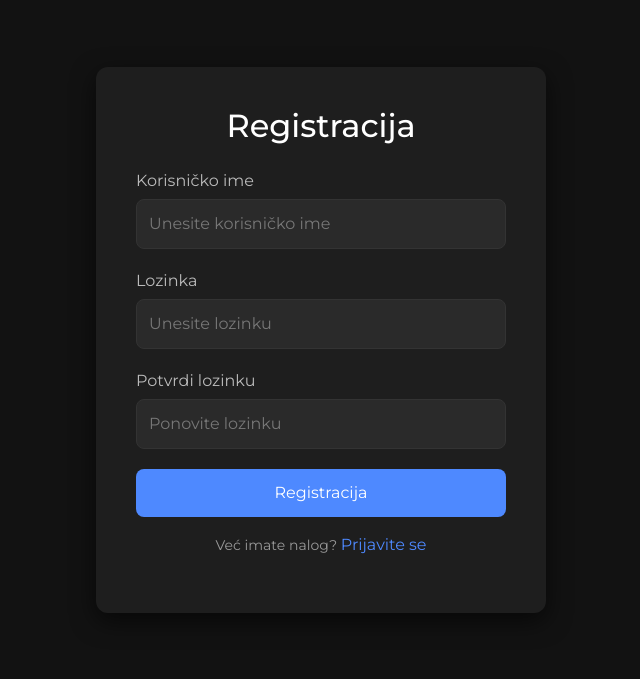
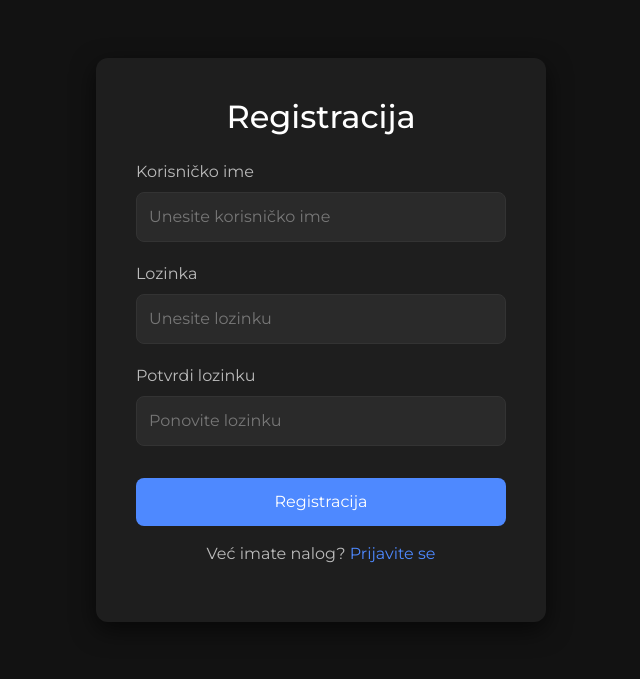
Before and after one commit to didy13/WeFinance, a Node server app: page /register in a window 1280 px wide. Shown: the part 101-780 px from the top of the page, without its empty margins (319-959 px from the left). Run offline with Node 20, Linux system fonts and the light colour scheme.

Commit message:
Popravljene sitne greske na /register stranici, kao i na .login stranici

```diff
--- a/public/style/index.css
+++ b/public/style/index.css
@@ -39,7 +39,7 @@ nav {
     filter: invert(1);
 }
 
-/* Login */
+/* Prijava */
 .login-container {
     display: flex;
     justify-content: center;
@@ -59,16 +59,16 @@ nav {
     margin-bottom: 1.5rem;
     color: white;
 }
-.input-group {
+.login-input-group {
     margin-bottom: 1.25rem;
     text-align: left;
 }
-.input-group label {
+.login-input-group label {
     display: block;
     margin-bottom: 0.5rem;
     color: #bbbbbb;
 }
-.input-group input {
+.login-input-group input {
     width: 100%;
     padding: 0.75rem;
     border: 1px solid #333;
@@ -76,10 +76,10 @@ nav {
     background: #2a2a2a;
     color: white;
 }
-.input-group input::placeholder {
+.login-input-group input::placeholder {
     color: #777;
 }
-.btn-prijava {
+.btn-login {
     width: 100%;
     padding: 0.75rem;
     margin-top: 0.75rem;
@@ -90,7 +90,7 @@ nav {
     cursor: pointer;
     transition: background 0.3s ease;
 }
-.btn-prijava:hover {
+.btn-login:hover {
     background-color: #3b6fe2;
 }
 .signup-link {
@@ -106,71 +106,68 @@ nav {
 }
 
 /* Registracija */
-.register-page__container {
+.register-container {
     display: flex;
     justify-content: center;
     align-items: center;
-    height: calc(100vh - 120px);
-    background: #121212;
+    height: calc(100vh - 7.5rem);
 }
-.register-page__card {
+.register-card {
     background: #1e1e1e;
-    padding: 40px;
-    border-radius: 12px;
-    box-shadow: 0 8px 24px rgba(0, 0, 0, 0.6);
+    padding: 2.5rem;
+    border-radius: 0.75rem;
+    box-shadow: 0 0.5rem 1.5rem rgba(0, 0, 0, 0.6);
     width: 100%;
-    max-width: 450px;
+    max-width: 28.125rem;
     text-align: center;
 }
-.register-page__title {
-    margin-bottom: 24px;
-    color: #ffffff;
+.register-card h2 {
+    margin-bottom: 1.5rem;
+    color: white;
 }
-.register-page__input-group {
-    margin-bottom: 20px;
+.register-input-group {
+    margin-bottom: 1.25rem;
     text-align: left;
 }
-.register-page__label {
+.register-input-group label {
     display: block;
-    margin-bottom: 6px;
+    margin-bottom: 0.5rem;
     color: #bbbbbb;
 }
-.register-page__input {
+.register-input-group input {
     width: 100%;
-    padding: 12px;
+    padding: 0.75rem;
     border: 1px solid #333;
-    border-radius: 8px;
-    font-size: 16px;
+    border-radius: 0.5rem !important;
     background: #2a2a2a;
-    color: #fff;
+    color: white;
 }
-.register-page__input::placeholder {
+.register-input-group input::placeholder {
     color: #777;
 }
-.register-page__button {
+.btn-register {
     width: 100%;
-    padding: 12px;
+    padding: 0.75rem;
+    margin-top: 0.75rem;
     background-color: #4e89ff;
-    color: #fff;
-    font-size: 16px;
+    color: white;
     border: none;
-    border-radius: 8px;
+    border-radius: 0.5rem;
     cursor: pointer;
     transition: background 0.3s ease;
 }
-.register-page__button:hover {
+.btn-register:hover {
     background-color: #3b6fe2;
 }
-.register-page__login-link {
-    margin-top: 16px;
-    font-size: 14px;
-    color: #999;
+.login-link {
+    margin-top: 1rem;
+    color: #bbbbbb;
 }
-.register-page__link {
+.login-link a {
     color: #4e89ff;
     text-decoration: none;
 }
-.register-page__link:hover {
+.login-link a:hover {
     text-decoration: underline;
 }
 
--- a/views/register.ejs
+++ b/views/register.ejs
@@ -3,24 +3,24 @@
   <%- include("./partials/head.ejs")%>
 <body>
   <%- include("./partials/nav.ejs") %>
-    <div class="register-page__container">
-  <div class="register-page__card">
-    <h2 class="register-page__title">Registracija</h2>
-    <form action="/register" method="POST" class="register-page__form">
-      <div class="register-page__input-group">
-        <label for="username" class="register-page__label">Korisničko ime</label>
-        <input type="text" id="username" name="username" placeholder="Unesite korisničko ime" class="register-page__input" required>
+  <div class="register-container">
+    <div class="register-card">
+      <h2>Registracija</h2>
+      <form action="/register" method="POST">
+        <div class="register-input-group">
+          <label for="username">Korisničko ime</label>
+          <input type="text" id="username" name="username" placeholder="Unesite korisničko ime" required>
         </div>
-      <div class="register-page__input-group">
-        <label for="password" class="register-page__label">Lozinka</label>
-        <input type="password" id="password" name="password" placeholder="Unesite lozinku" class="register-page__input" required>
+        <div class="register-input-group">
+          <label for="password">Lozinka</label>
+          <input type="password" id="password" name="password" placeholder="Unesite lozinku" required>
         </div>
-      <div class="register-page__input-group">
-        <label for="confirmPassword" class="register-page__label">Potvrdi lozinku</label>
-        <input type="password" id="confirmPassword" name="confirmPassword" placeholder="Ponovite lozinku" class="register-page__input" required>
+        <div class="register-input-group">
+          <label for="confirmPassword">Potvrdi lozinku</label>
+          <input type="password" id="confirmPassword" name="confirmPassword" placeholder="Ponovite lozinku" required>
         </div>
-      <button type="submit" class="register-page__button">Registracija</button>
-      <p class="register-page__login-link">Već imate nalog? <a href="/login" class="register-page__link">Prijavite se</a></p>
+        <button type="submit" class="btn-register">Registracija</button>
+        <p class="login-link">Već imate nalog? <a href="/login">Prijavite se</a></p>
       </form>
     </div>
   </div>
```
Also changed, not shown: views/login.ejs (+6 -6 lines). Lines whose indentation alone changed are shown as unchanged.
